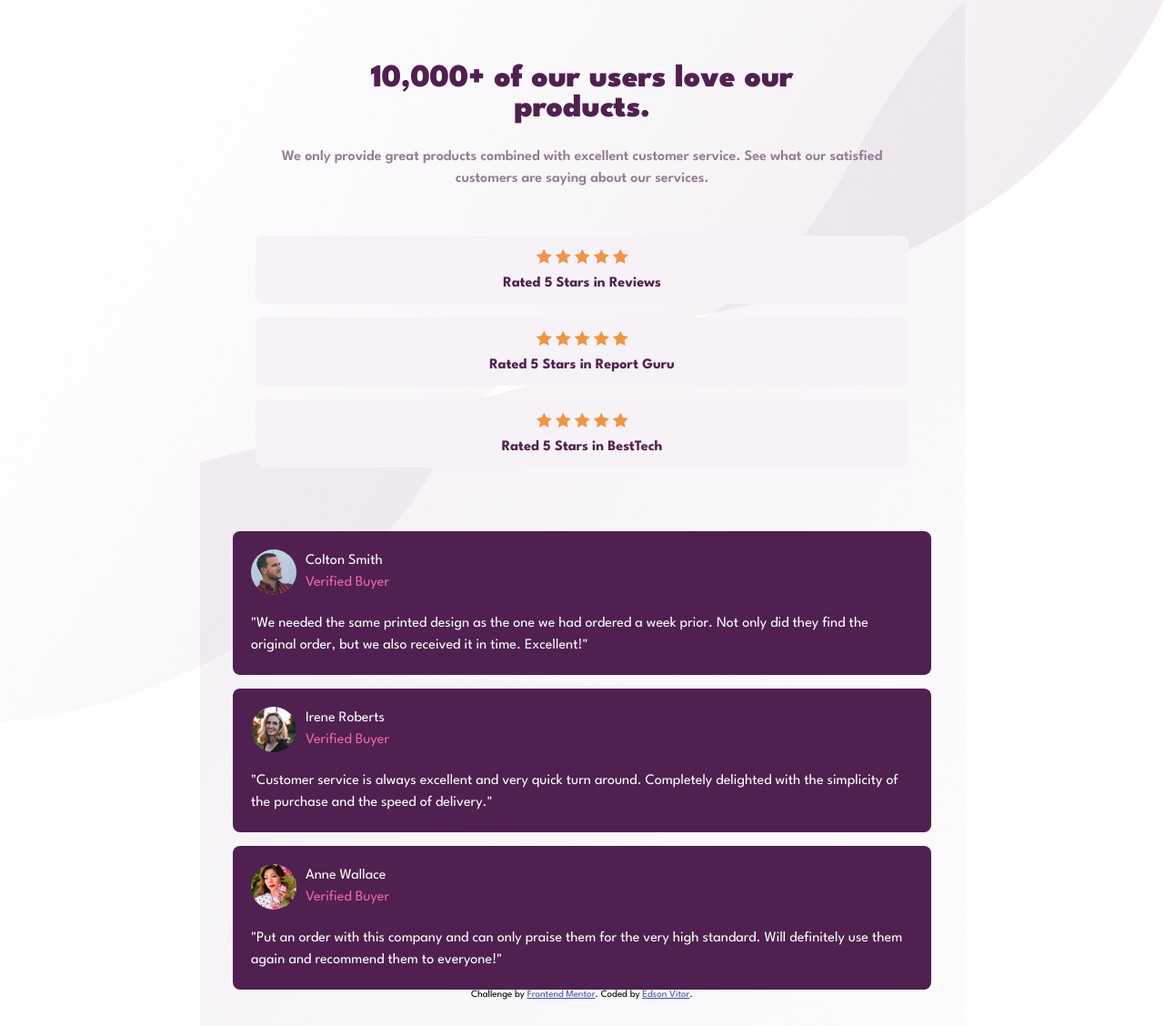
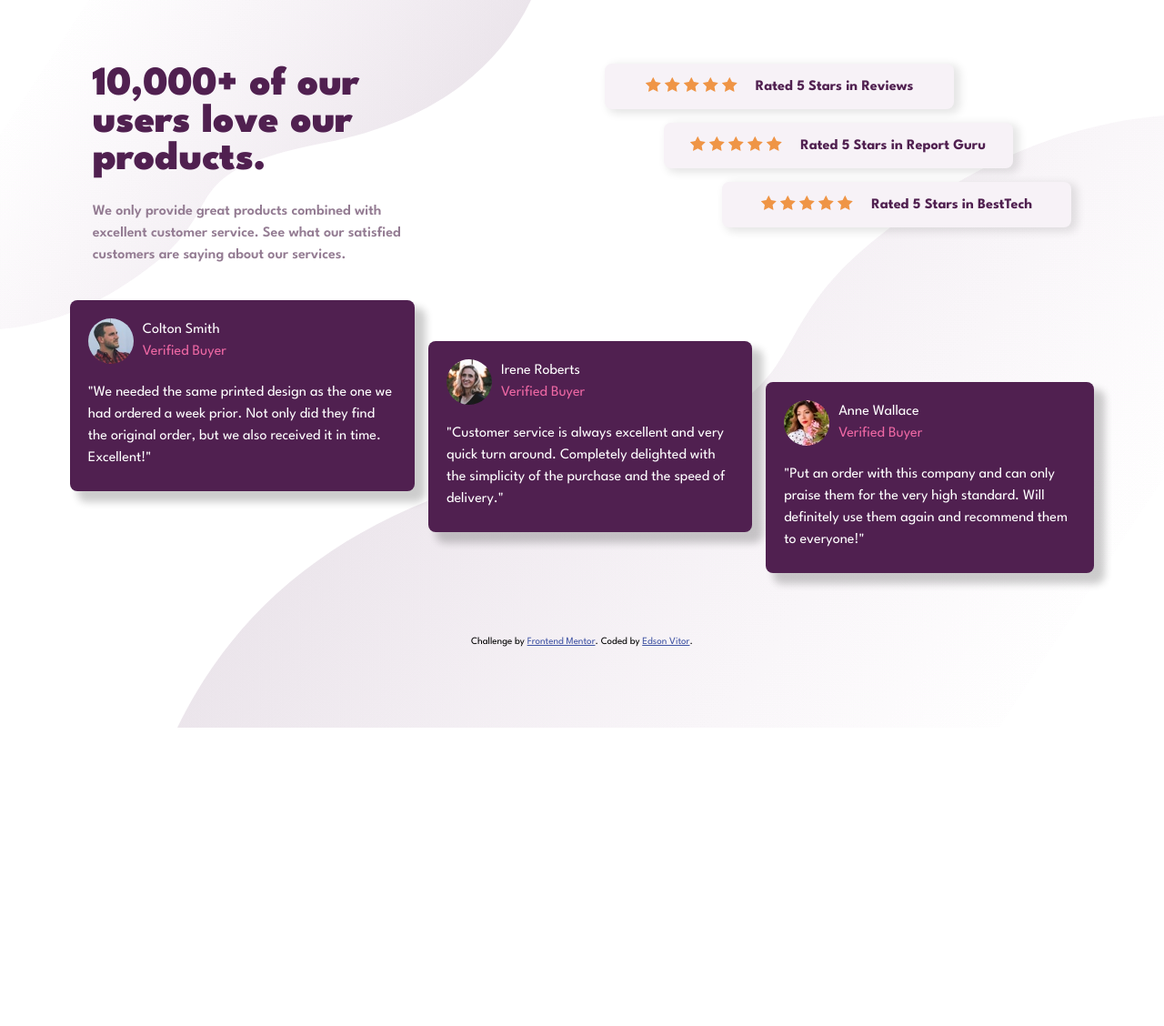
Before and after one commit to edsonvit0r/frontendmentor, a PHP site: page / in a window 1280 px wide. Shown: the whole page at 91% size. After the commit the page ends 800 px from the top, so only its background shows below. Run offline with PHP 8.4, Linux system fonts and the light colour scheme.

Commit message:
Adicionando CSS Desktop 'mobile first'

```diff
--- a/social-proof-section/index.html
+++ b/social-proof-section/index.html
@@ -17,25 +17,25 @@
     </header>
     <main>
       <div class="avaliacoes">
-        <div class="avaliado">
-          <img src="images/icon-star.svg" alt="icone de estrela"> <img src="images/icon-star.svg" alt="icone de estrela"> <img src="images/icon-star.svg" alt="icone de estrela"> <img src="images/icon-star.svg" alt="icone de estrela"> <img src="images/icon-star.svg" alt="icone de estrela">
+        <div class="avaliado av1">
+          <span><img src="images/icon-star.svg" alt="icone de estrela"> <img src="images/icon-star.svg" alt="icone de estrela"> <img src="images/icon-star.svg" alt="icone de estrela"> <img src="images/icon-star.svg" alt="icone de estrela"> <img src="images/icon-star.svg" alt="icone de estrela"></span>
           <p>Rated 5 Stars in Reviews</p>
         </div>
 
-        <div class="avaliado">
-          <img src="images/icon-star.svg" alt="icone de estrela"> <img src="images/icon-star.svg" alt="icone de estrela"> <img src="images/icon-star.svg" alt="icone de estrela"> <img src="images/icon-star.svg" alt="icone de estrela"> <img src="images/icon-star.svg" alt="icone de estrela">
+        <div class="avaliado av2">
+          <span><img src="images/icon-star.svg" alt="icone de estrela"> <img src="images/icon-star.svg" alt="icone de estrela"> <img src="images/icon-star.svg" alt="icone de estrela"> <img src="images/icon-star.svg" alt="icone de estrela"> <img src="images/icon-star.svg" alt="icone de estrela"></span>
           <p>Rated 5 Stars in Report Guru</p>
         </div>
 
-        <div class="avaliado">
-          <img src="images/icon-star.svg" alt="icone de estrela"> <img src="images/icon-star.svg" alt="icone de estrela"> <img src="images/icon-star.svg" alt="icone de estrela"> <img src="images/icon-star.svg" alt="icone de estrela"> <img src="images/icon-star.svg" alt="icone de estrela">
+        <div class="avaliado av3">
+          <span><img src="images/icon-star.svg" alt="icone de estrela"> <img src="images/icon-star.svg" alt="icone de estrela"> <img src="images/icon-star.svg" alt="icone de estrela"> <img src="images/icon-star.svg" alt="icone de estrela"> <img src="images/icon-star.svg" alt="icone de estrela"></span>
           <p>Rated 5 Stars in BestTech</p>
         </div>
       </div>
     </main>
-    <section>
-      <div class="comentarios">
-        <div class="comentario">
+    <section class="comentarios">
+
+        <div class="comentario cm1">
           <div class="autor-comentario">
             <img src="images/image-colton.jpg" alt="Foto de Perfil de Colton Smith">
             <p class="nome">Colton Smith</p>
@@ -46,7 +46,7 @@
             Excellent!"</p>
         </div>
 
-        <div class="comentario">
+        <div class="comentario cm2">
           <div class="autor-comentario">
             <img src="images/image-irene.jpg" alt="Foto de Perfil de ">
             <p class="nome">Irene Roberts </p>
@@ -56,7 +56,7 @@
             delighted with the simplicity of the purchase and the speed of delivery."</p>
         </div>
 
-        <div class="comentario">
+        <div class="comentario cm3">
           <div class="autor-comentario">
             <img src="images/image-anne.jpg" alt="Foto de Perfil de ">
             <p class="nome">Anne Wallace </p>
@@ -65,7 +65,7 @@
           <p class="opiniao">"Put an order with this company and can only praise them for the very high
             standard. Will definitely use them again and recommend them to everyone!"</p>
         </div>
-      </div>
+
     </section>
 
     <div class="attribution">Challenge by <a href="https://www.frontendmentor.io?ref=challenge" target="_blank">Frontend Mentor</a>. Coded by <a href="#">Edson Vitor</a>.
--- a/social-proof-section/style.css
+++ b/social-proof-section/style.css
@@ -20,13 +20,16 @@ body {
     font-size: 1em;
     background-color: var(--White);
     background:
-        top / contain no-repeat url(images/bg-pattern-top-mobile.svg),
-        top / contain no-repeat url(images/bg-pattern-top-mobile.svg),
-        bottom / contain no-repeat url(images/bg-pattern-bottom-mobile.svg),
-        bottom / contain no-repeat url(images/bg-pattern-bottom-mobile.svg);
+        top left no-repeat url(images/bg-pattern-top-mobile.svg),
+        top left no-repeat url(images/bg-pattern-top-mobile.svg),
+        top left no-repeat url(images/bg-pattern-top-mobile.svg),
+        bottom right no-repeat url(images/bg-pattern-bottom-mobile.svg),
+        bottom right no-repeat url(images/bg-pattern-bottom-mobile.svg),
+        bottom right no-repeat url(images/bg-pattern-bottom-mobile.svg);
+        background-size: contain;
 }
 
-header, main {
+header, main, section {
     padding: 25px;
 }
 
@@ -54,7 +57,7 @@ header p {
     font-weight: 600;
 }
 
-main {
+section {
     padding-bottom: 70px;
 }
 
@@ -122,6 +125,103 @@ main {
     }
 }
 
+@media (min-width: 1024px) {
+    body {
+        background:
+            top left no-repeat url(images/bg-pattern-top-desktop.svg),
+            top left no-repeat url(images/bg-pattern-top-desktop.svg),
+            top left no-repeat url(images/bg-pattern-top-desktop.svg),
+            bottom right no-repeat url(images/bg-pattern-bottom-desktop.svg),
+            bottom right no-repeat url(images/bg-pattern-bottom-desktop.svg),
+            bottom right no-repeat url(images/bg-pattern-bottom-desktop.svg);
+        margin: 0;
+        padding: 0 6%;
+        display: grid;
+        grid-template-columns: 1fr 1fr;
+        grid-template-rows: .4fr .4fr .2fr;
+        justify-content: center;
+        align-items: center;
+        min-height: 100vh;
+    }
+    .avaliado {
+        width: 30vw;
+        box-shadow: 5px 3px 10px 2px rgba(0,0,0,0.1);
+        transition: 350ms;
+        display: flex;
+        justify-content: center;
+        align-items: center;
+        gap: 20px;
+    }
 
-.attribution {font-size: 11px;text-align: center; margin-bottom: 30px;}
+    .avaliado p {
+        margin-top: 0;
+    }
+
+    .avaliado:hover {
+        box-shadow: 5px 3px 10px 2px rgba(0,0,0,0.2);
+        transition: 350ms;
+    }
+
+    .av1 {
+        justify-self:flex-start;
+    }
+
+    .av2 {
+        justify-self:center;
+    }
+
+    .av3 {
+        justify-self: flex-end;
+    }
+
+
+    header {
+        text-align: left;
+        padding-right: 30%;
+    }
+
+    header h1 {
+        font-size: 2.8em;
+        font-weight: 900;
+        padding: 0 0 25px 0;
+    }
+
+    section {
+       grid-column: 1 / 3;
+       padding: 0px;
+       margin: 0;
+       height:300px;
+    }
+
+    .comentarios {
+        display: flex;
+    }
+
+    .comentario {
+        height: 210px;
+        box-shadow: 10px 10px 8px 2px rgba(0, 0, 0, 0.2);
+        transition: 350ms;
+    }
+
+    .comentario:hover {
+        transform: translateY(-5px);
+
+        transition: 350ms;
+    }
+
+    .cm1 {
+        align-self:flex-start;
+    }
+
+    .cm2 {
+        align-self:center;
+    }
+
+    .cm3 {
+        align-self: flex-end;
+    }
+}
+
+
+.attribution {font-size: 11px;text-align: center; margin-bottom: 30px; grid-column: 1 / 3;}
 .attribution a {color: hsl(228, 45%, 44%);}
```
